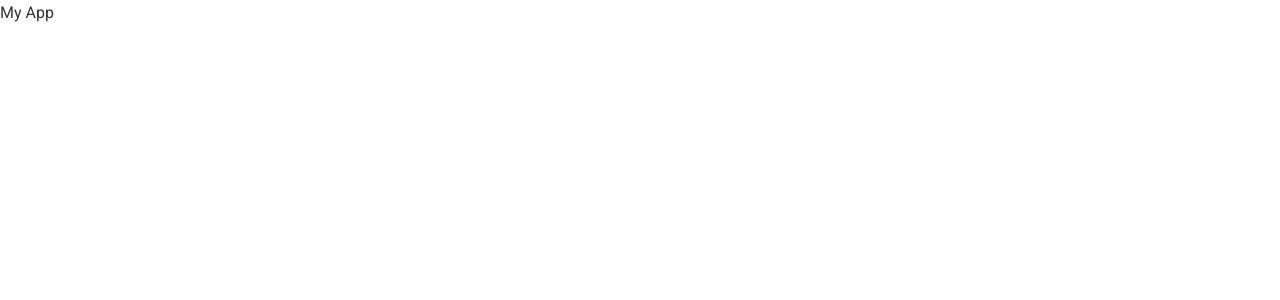
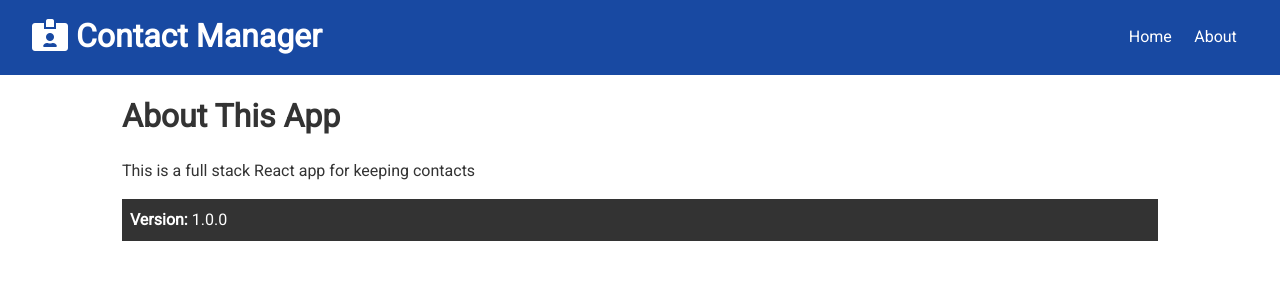
Before and after one commit to tatjanatanaskovich/contact-manager, a React (Create React App) app in the folder client/: page /about in a window 1280 px wide. Shown: the top 300 px of the page. Built offline with nearby package versions, Linux system fonts and the light colour scheme.

Commit message:
Created navbar component, and basic home and about pages

```diff
--- a/client/src/App.js
+++ b/client/src/App.js
@@ -1,12 +1,26 @@
-import React from 'react';
+import React, { Fragment } from 'react';
+import { BrowserRouter as Router, Route, Switch } from 'react-router-dom';
+import Navbar from './components/layout/Navbar';
+import Home from './components/pages/Home';
+import About from './components/pages/About';
 import './App.css';
+
 
 const App = () => {
   return (
-    <div className="App">
-      My App
-    </div>
+    <Router>
+      <Fragment>
+        <Navbar />
+        <div className='container'>
+          <Switch>
+            <Route exact path='/' component={Home} />
+            <Route exact path='/about' component={About} />
+          </Switch>
+        </div>
+      </Fragment>
+    </Router>
   );
 };
 
+
 export default App;
--- /dev/null
+++ b/client/src/components/layout/Navbar.js
@@ -0,0 +1,35 @@
+import React from 'react';
+import PropTypes from 'prop-types';
+import { Link } from 'react-router-dom';
+
+
+const Navbar = ({ title, icon }) => {
+  return (
+    <div className='navbar bg-primary'>
+      <h1>
+        <i className={icon} /> {title}
+      </h1>
+      <ul>
+        <li>
+          <Link to='/'>Home</Link>
+        </li>
+        <li>
+          <Link to='/about'>About</Link>
+        </li>
+      </ul>
+    </div>
+  );
+};
+
+Navbar.propTypes = {
+  title: PropTypes.string.isRequired,
+  icon: PropTypes.string
+};
+
+Navbar.defaultProps = {
+  title: 'Contact Manager',
+  icon: 'fas fa-id-card-alt'
+};
+
+
+export default Navbar;
--- /dev/null
+++ b/client/src/components/pages/About.js
@@ -0,0 +1,17 @@
+import React from 'react';
+
+const About = () => {
+  return (
+    <div>
+      <h1>About This App</h1>
+      <p className='my-1'>
+        This is a full stack React app for keeping contacts
+      </p>
+      <p className='bg-dark p'>
+        <strong>Version: </strong> 1.0.0
+      </p>
+    </div>
+  );
+};
+
+export default About;
--- /dev/null
+++ b/client/src/components/pages/Home.js
@@ -0,0 +1,11 @@
+import React from 'react';
+
+const Home = () => {
+  return (
+    <div>
+      <h1>Home</h1>
+    </div>
+  );
+};
+
+export default Home;
```
